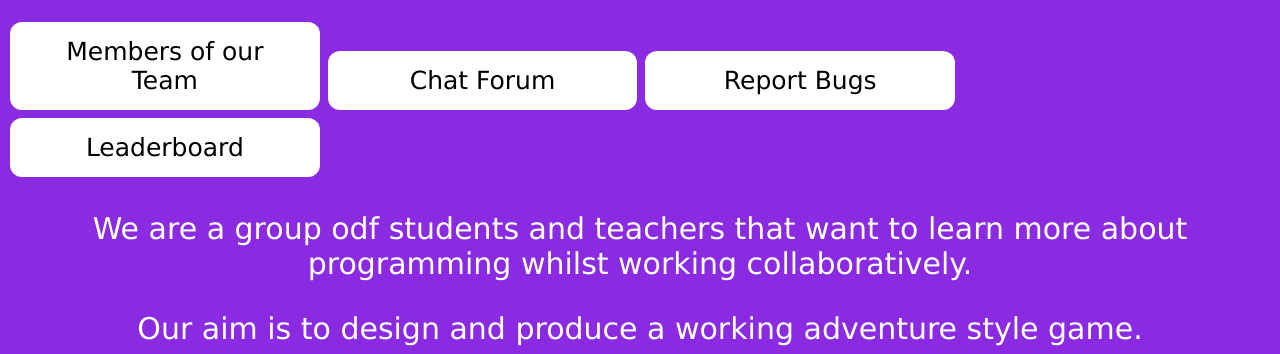
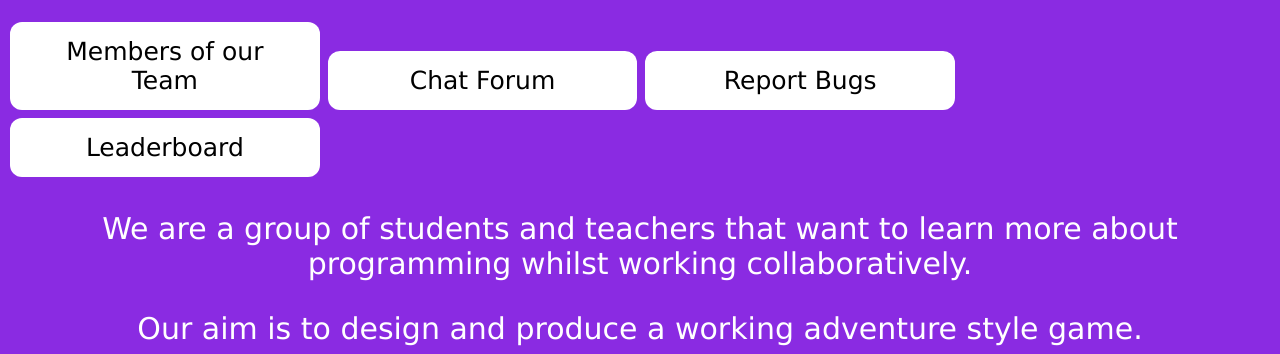
Before and after one commit to wycliffe-college/adventure-game, a plain HTML site: page index.html in a window 1280 px wide. Shown: the part 202-556 px from the top of the page. Drawn offline with Linux system fonts and the light colour scheme.

Commit message:
adding to website

```diff
--- a/index.html
+++ b/index.html
@@ -20,7 +20,7 @@
 
 
 
-<p>We are a group odf students and teachers that want to learn more about programming whilst working collaboratively. </p>
+<p>We are a group of students and teachers that want to learn more about programming whilst working collaboratively. </p>
 
 <p>Our aim is to design and produce a working adventure style game.</p>
 
```
